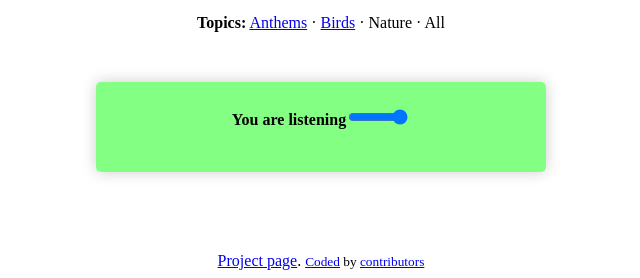
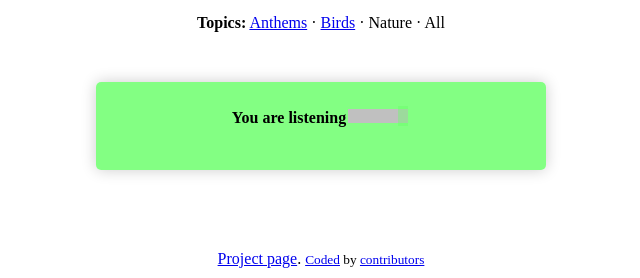
Before and after one commit to emijrp/wikiradio, a PHP site: page / in a window 1280 px wide. Shown: the part 751-1029 px from the top of the page, without its empty margins (319-959 px from the left). Run offline with PHP 8.4, Linux system fonts and the light colour scheme; data that the repository does not hold is empty.

Commit message:
volume style

```diff
--- a/wikiradio.css
+++ b/wikiradio.css
@@ -27,10 +27,18 @@
     margin: 80px auto auto auto;
     text-align: center;
 }
-input#volumeslider{
+
+input#volumeslider {
+    -webkit-appearance: none;
+    background-color: silver;
     width: 60px;
-    border-radius: 4px;
-    background: rgba(100,255,100,0.8);  /* this is a green */
-    cursor: pointer;
+    height:14px;
+}
 
+input#volumeslider::-webkit-slider-thumb {
+     -webkit-appearance: none;
+    background: rgba(100,255,100,0.8);
+    opacity: 0.5;
+    width: 10px;
+    height: 20px;
 }
```
